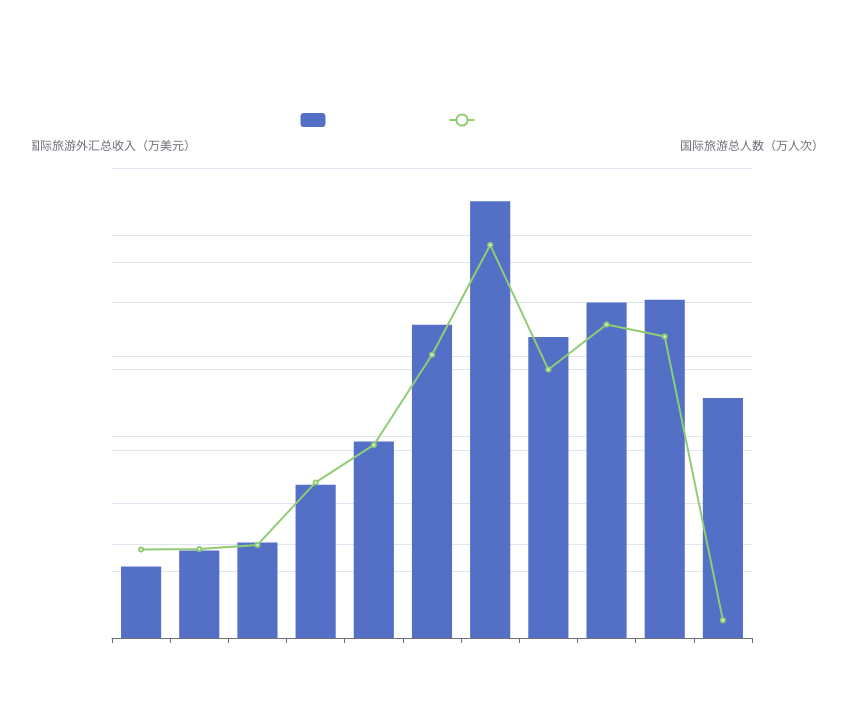
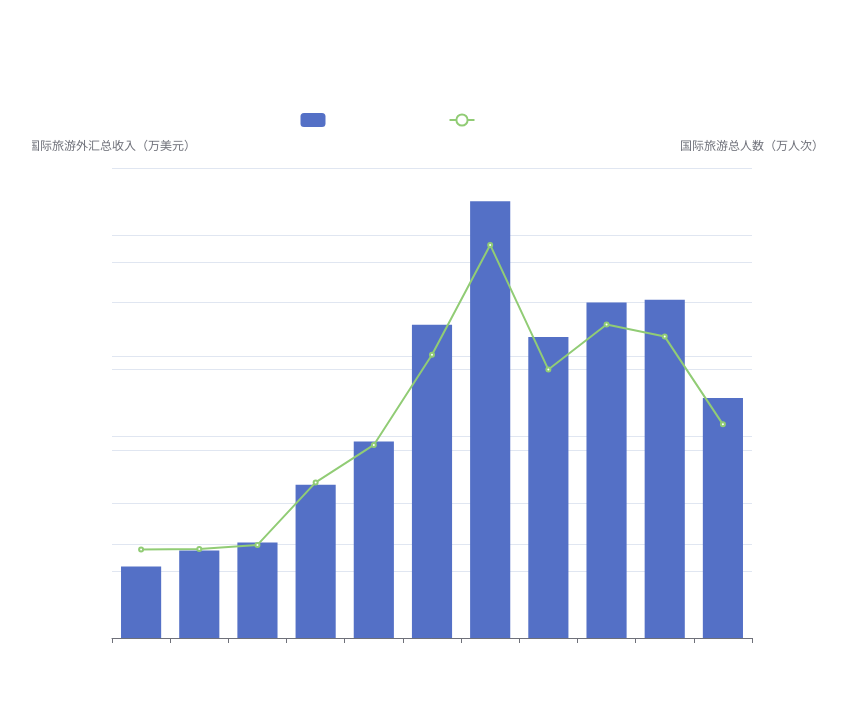
Before and after one commit to weGiser/First_Repository, a plain HTML site: page 旅游外.html in a window 1280 px wide. Shown: the whole page, without its empty margins (208-1055 px from the left). Drawn offline with nearby package versions, Linux system fonts and the light colour scheme.

Commit message:
Update 旅游外.html

```diff
--- a/旅游外.html
+++ b/旅游外.html
@@ -83,7 +83,7 @@
                     name: '国际旅游总人数',
                     type: 'line',
                     yAxisIndex: 1,
-                    data: [282.1987, 284.1832, 297.1112, 496.5857, 616.1129, 903.8587, 1254.4237, 856.6471, 1000.6656, 961.9548, 56.9459]
+                    data: [282.1987, 284.1832, 297.1112, 496.5857, 616.1129, 903.8587, 1254.4237, 856.6471, 1000.6656, 961.9548, 681.9459]
                 }
             ]
         };
```
